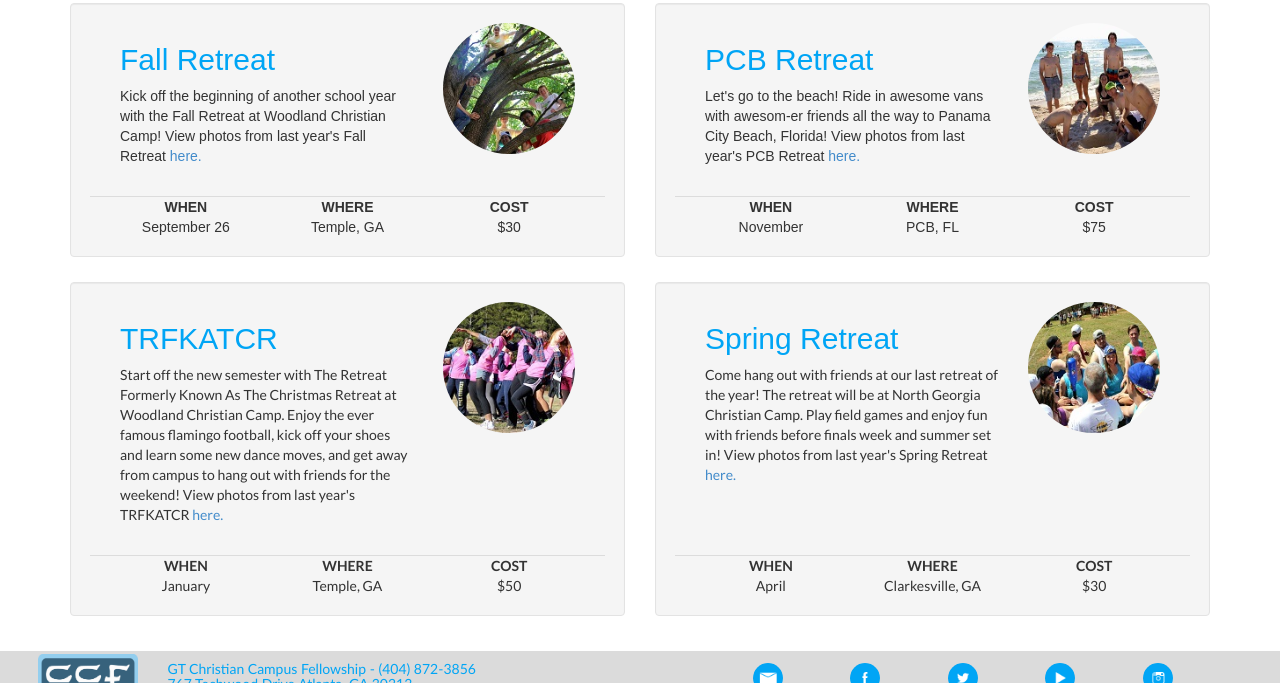
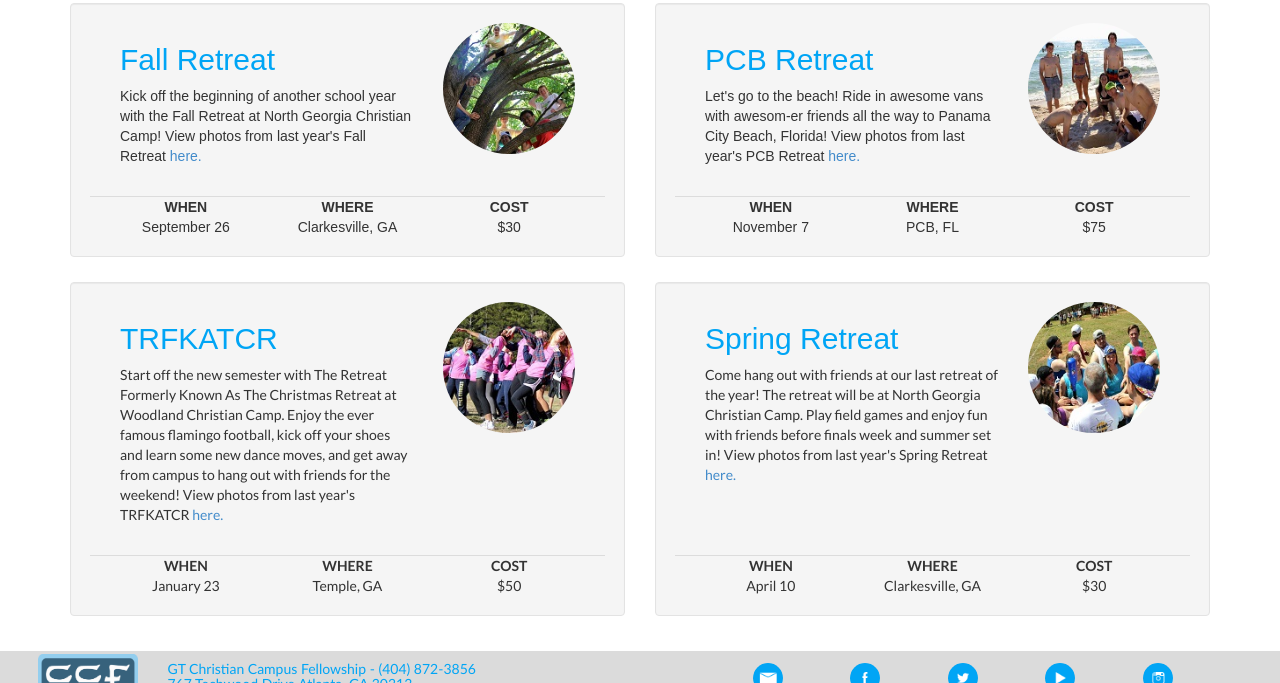
Before and after one commit to gtccf/gtccf.github.io, a Jekyll site: the page built from events/retreats/index.html, in a window 1280 px wide and 987 px high. Shown: the part 286-969 px from the top of the window. Built offline with Jekyll 4.4.1, drawn with Linux system fonts in a browser that asks for light colours; nearby versions of some CDN libraries.

Commit message:
Update index.html

```diff
--- a/events/retreats/index.html
+++ b/events/retreats/index.html
@@ -20,7 +20,7 @@ layout: default
           <div class="col-sm-12">
             <div class="col-xs-12 col-sm-8">
               <div class="blue"><h2>Fall Retreat</h2></div>
-              <p>Kick off the beginning of another school year with the Fall Retreat at Woodland Christian Camp! View photos from last year's Fall Retreat <a target="_blank" href="https://www.facebook.com/media/set/?set=a.741180625907662.1073741835.150236321668765&type=3">here.</a></p><br>
+              <p>Kick off the beginning of another school year with the Fall Retreat at North Georgia Christian Camp! View photos from last year's Fall Retreat <a target="_blank" href="https://www.facebook.com/media/set/?set=a.741180625907662.1073741835.150236321668765&type=3">here.</a></p><br>
             </div>
             <div class="col-xs-12 col-sm-4 text-center">
               <figure><a target="_blank" href="https://www.facebook.com/media/set/?set=a.741180625907662.1073741835.150236321668765&type=3"><img src="{{ site.baseurl }}/photos/retreats/fallretreat.jpg" alt="" class="img-circle img-responsive"></a>
@@ -32,7 +32,7 @@ layout: default
             </span><strong>WHEN</strong><br />September 26
           </div>
           <div class="col-xs-12 col-sm-4">
-            <span class="fa fa-user"></span><strong>WHERE</strong><br />Temple, GA
+            <span class="fa fa-user"></span><strong>WHERE</strong><br />Clarkesville, GA
           </div>
           <div class="col-xs-12 col-sm-4">
             <span class="fa fa-user"></span><strong>COST</strong><br />$30
@@ -57,7 +57,7 @@ layout: default
         <div class="col-xs-12 divider text-center">
           <div class="col-xs-12 col-sm-4">
             <!--<h2><strong> October </strong></h2> -->
-            <span class="fa fa-user"></span><strong>WHEN</strong><br />November
+            <span class="fa fa-user"></span><strong>WHEN</strong><br />November 7
           </div>
           <div class="col-xs-12 col-sm-4 ">
             <!--<h2><strong>Temple, GA</strong></h2> -->
@@ -93,7 +93,7 @@ layout: default
       <div class="col-xs-12 divider text-center">
         <div class="col-xs-12 col-sm-4">
           <!--<h2><strong> October </strong></h2> -->
-          <span class="fa fa-user"></span><strong>WHEN</strong><br />January
+          <span class="fa fa-user"></span><strong>WHEN</strong><br />January 23
         </div>
         <div class="col-xs-12 col-sm-4">
           <!--<h2><strong>Temple, GA</strong></h2> -->
@@ -123,7 +123,7 @@ layout: default
       <div class="col-xs-12 divider text-center">
         <div class="col-xs-12 col-sm-4">
           <!--<h2><strong> October </strong></h2> -->
-          <span class="fa fa-user"></span><strong>WHEN</strong><br />April
+          <span class="fa fa-user"></span><strong>WHEN</strong><br />April 10
         </div>
         <div class="col-xs-12 col-sm-4">
           <!--<h2><strong>Temple, GA</strong></h2> -->
```
